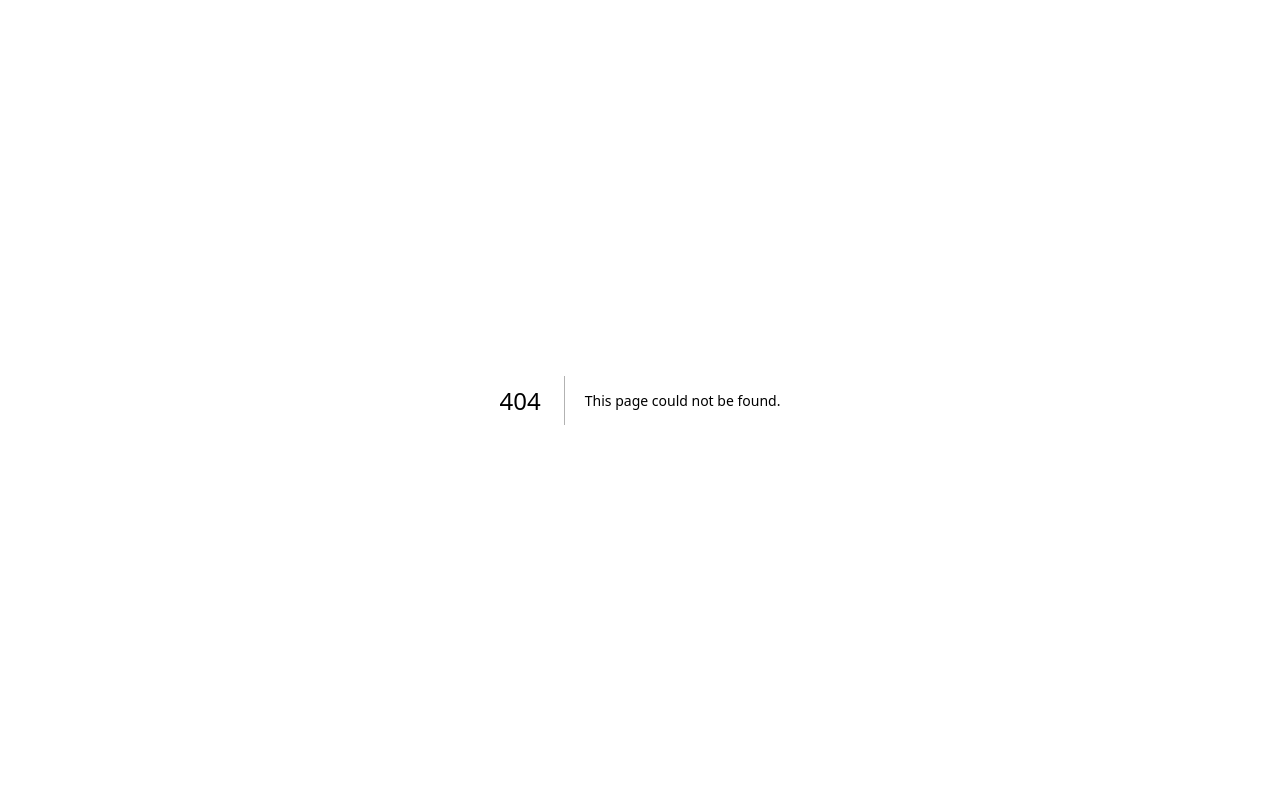
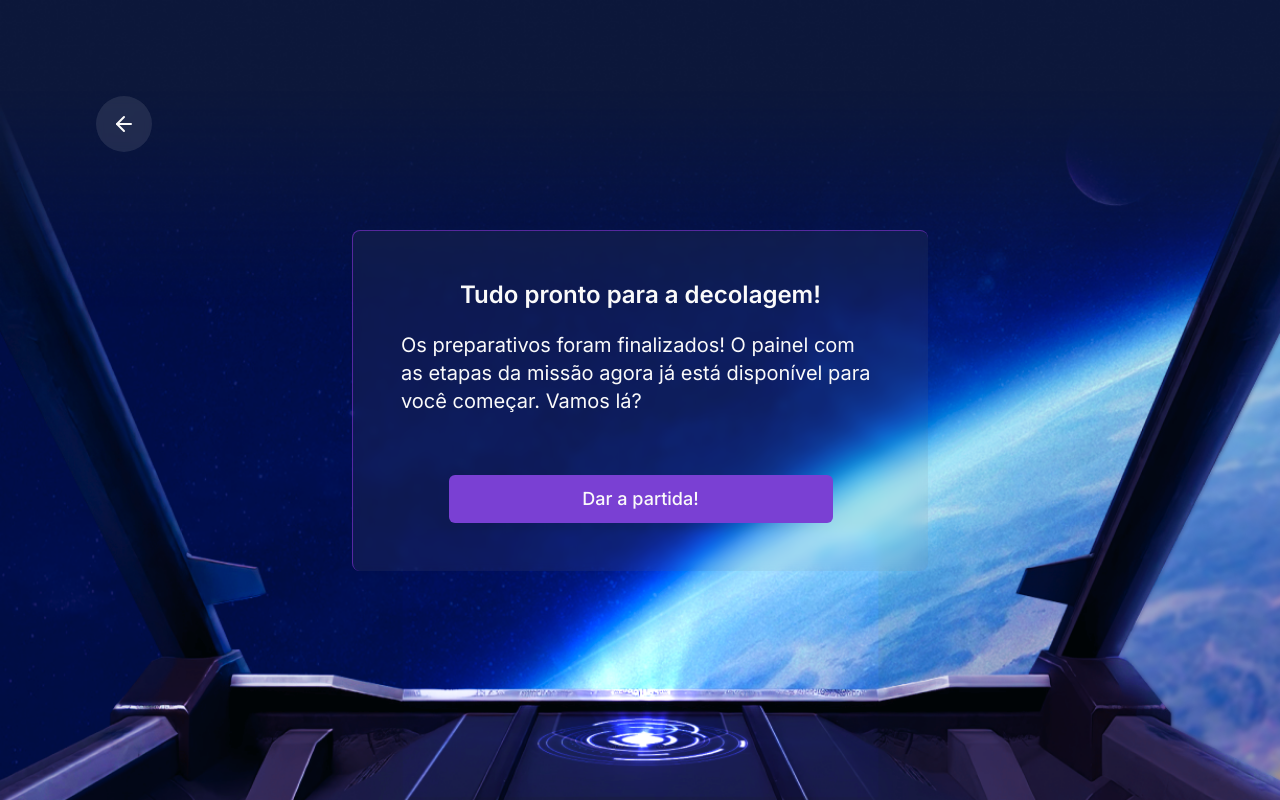
Before and after one commit to cosmossocialtime/cosmos-institute, a Next.js app: page /onboarding/finish in a window 1280 px wide. Before the commit this address had no page. Built offline with nearby package versions, Linux system fonts and the light colour scheme; no server answers; sample sign-in values are in the browser's storage.

Commit message:
:package: create page onboarding/page

```diff
--- /dev/null
+++ b/src/app/(protected-routes)/onboarding/finish/layout.tsx
@@ -0,0 +1,18 @@
+import { Metadata } from 'next'
+import { ReactNode } from 'react'
+
+export const metadata: Metadata = {
+  title: 'Etapa final',
+}
+
+export default async function LayoutFinishOnboarding({
+  children,
+}: {
+  children: ReactNode
+}) {
+  return (
+    <html lang="pt-BR">
+      <body>{children}</body>
+    </html>
+  )
+}
--- /dev/null
+++ b/src/app/(protected-routes)/onboarding/finish/page.tsx
@@ -0,0 +1,22 @@
+import { ButtonBackRotues } from '@/components/ButtonBackRoutes'
+import { Button } from '@/components/ui/button'
+
+export default function Institutions() {
+  return (
+    <main className="flex h-screen w-full items-center justify-center bg-backgroundFinish bg-cover bg-bottom bg-no-repeat">
+      <ButtonBackRotues />
+      <div className="flex max-w-xl flex-col items-center gap-5 rounded-lg border-l border-t border-[#9D37F2]/50 bg-[#7C7C7C14]/10 p-12 text-zinc-50 backdrop-blur-sm">
+        <h1 className="text-center text-2xl font-semibold">
+          Tudo pronto para a decolagem!
+        </h1>
+        <p className="text-xl">
+          Os preparativos foram finalizados! O painel com as etapas da missão
+          agora já está disponível para você começar. Vamos lá?
+        </p>
+        <Button className="mt-10 w-full max-w-sm py-6 text-lg">
+          Dar a partida!
+        </Button>
+      </div>
+    </main>
+  )
+}
```
Also changed, not shown: public/finishOnboarding.png (added).
